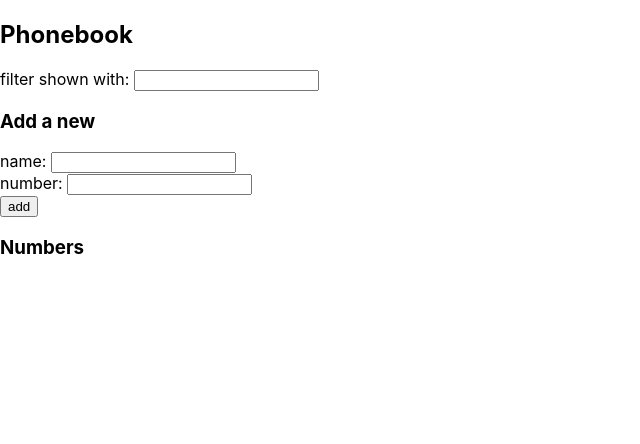
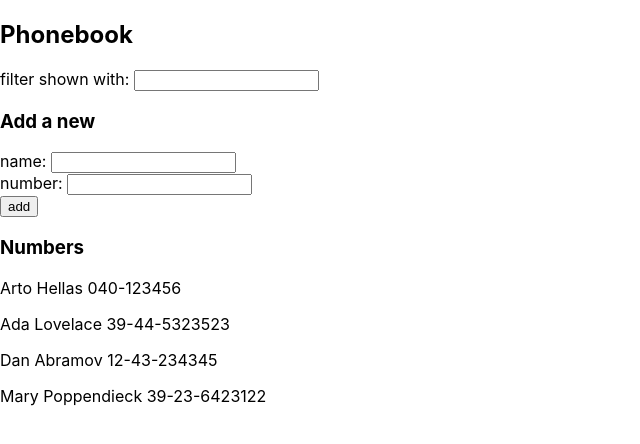
Before and after one commit to lgbrock/fso, a React (Create React App) app in the folder part2/phonebook/: page / in a window 1280 px wide. Shown: the top 444 px of the page, without its empty margins (0-640 px from the left). Built offline with nearby package versions, Linux system fonts and the light colour scheme; data requests are answered from the project's data file.

Commit message:
finished exercise 2.11

```diff
--- a/part2/phonebook/src/App.js
+++ b/part2/phonebook/src/App.js
@@ -1,5 +1,6 @@
 // *-- PHONEBOOK  REDO--*
-import React, { useState } from 'react';
+import React, { useEffect, useState } from 'react';
+import axios from 'axios';
 import Filter from './components/Filter';
 import PersonForm from './components/PersonForm';
 import Persons from './components/Persons';
@@ -38,6 +39,15 @@
 		);
 		setPersons(filteredNames);
 	};
+
+	// Get persons from server
+	useEffect(() => {
+		console.log('effect');
+		axios.get('http://localhost:3001/persons').then((response) => {
+			console.log('response', response);
+			setPersons(response.data);
+		});
+	}, []);
 
 	return (
 		<div>
@@ -104,14 +114,12 @@
 // 	const [showAll, setShowAll] = useState(true);
 
 // 	useEffect(() => {
-// 		// data hasnt been fetched from the server yet
 // 		console.log('effect');
 // 		axios.get('http://localhost:3001/notes').then((response) => {
 // 			console.log('promise fulfilled');
 // 			setNotes(response.data);
 // 		});
 // 	}, []);
-// 	console.log('render', notes.length, 'notes');
 
 // 	const addNote = (event) => {
 // 		event.preventDefault();
--- a/part2/phonebook/src/components/Filter.jsx
+++ b/part2/phonebook/src/components/Filter.jsx
@@ -1,7 +1,6 @@
 import React from 'react';
 
 const Filter = (props) => {
-	console.log(props);
 	return (
 		<div>
 			filter shown with:{' '}
```
Also changed, not shown: part2/phonebook/src/index.js (+4 -5 lines), 1 other file (tests, documents, lock files or other folders).
